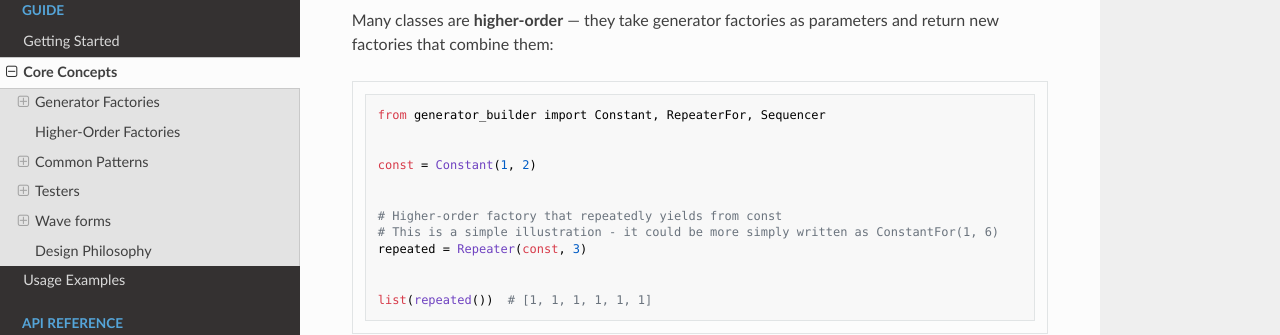
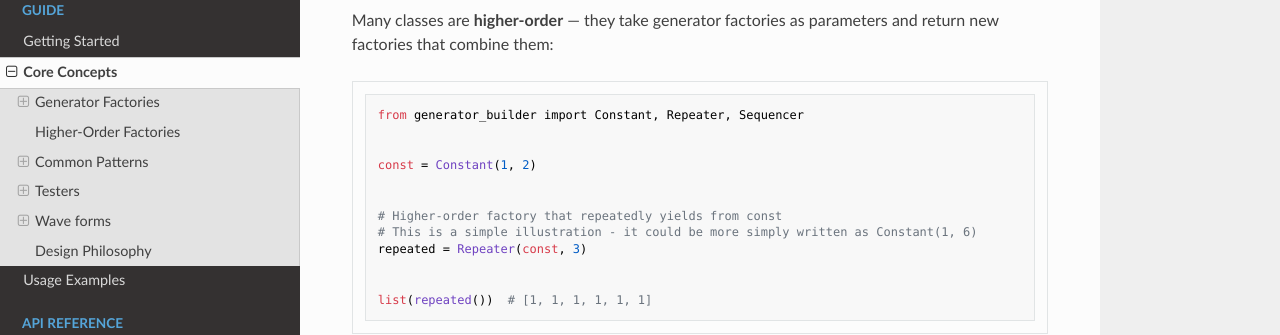
Before and after one commit to pjritee/generator_builder, an MkDocs documentation site: the page built from docs/guide/concepts.md, in a window 1280 px wide and 900 px high, scrolled down 669 px. Shown: the part 152-487 px from the top of the window. Built offline with MkDocs 1.6.1, drawn with Linux system fonts in a browser that asks for light colours; nearby versions of some CDN libraries.

Commit message:
fix more bugs in examples in docs

````diff
--- a/docs/guide/concepts.md
+++ b/docs/guide/concepts.md
@@ -32,14 +32,14 @@ This design allows you to:
 Many classes are **higher-order** — they take generator factories as parameters and return new factories that combine them:
 
 ```python
-from generator_builder import Constant, RepeaterFor, Sequencer
+from generator_builder import Constant, Repeater, Sequencer
 
 
 const = Constant(1, 2)
 
 
 # Higher-order factory that repeatedly yields from const
-# This is a simple illustration - it could be more simply written as ConstantFor(1, 6)
+# This is a simple illustration - it could be more simply written as Constant(1, 6)
 repeated = Repeater(const, 3)
 
 
````
Also changed, not shown: docs/guide/getting_started.md (+1 -1 lines), site/guide/concepts/index.html, site/guide/getting_started/index.html, site/index.html, site/search/search_index.json, 1 other file.
